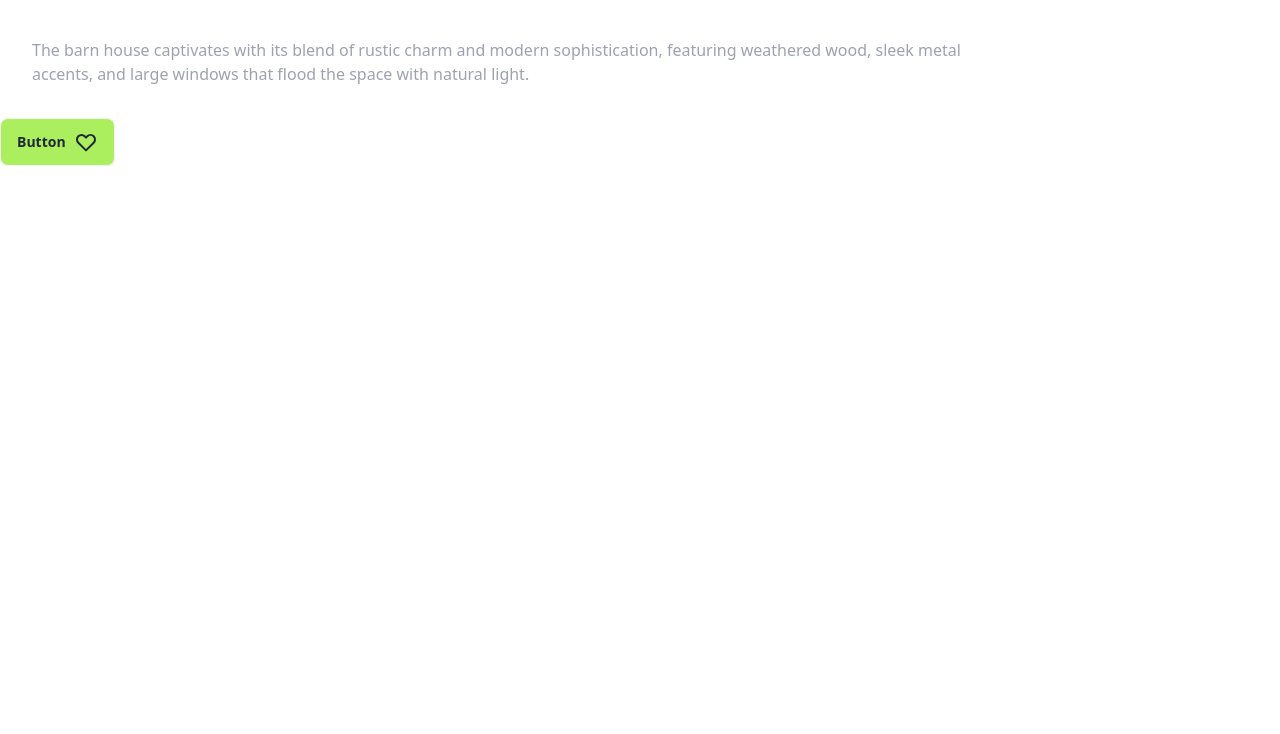
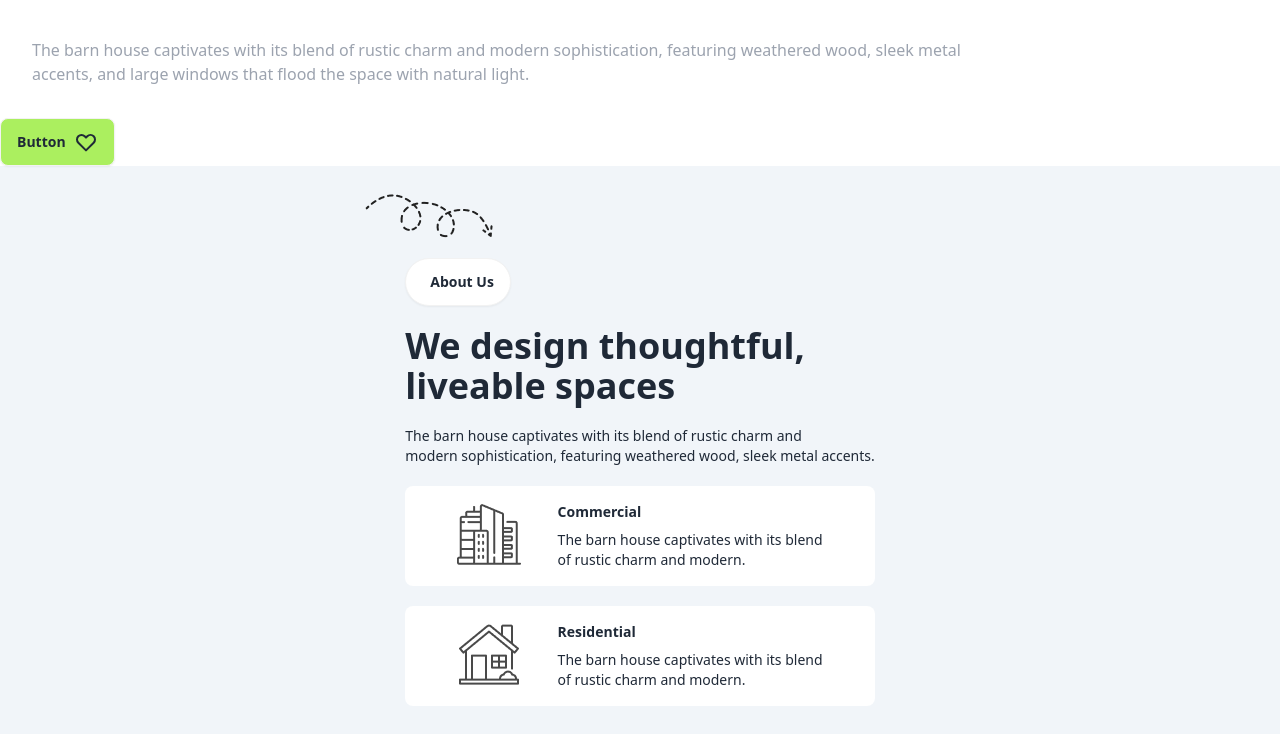
Before and after one commit to JewelRana363/assignment-3, a plain HTML site: page index.html in a window 1280 px wide. Shown: the part 661-1395 px from the top of the page. Before the commit the page ends 827 px from the top, so only its background shows below. Drawn offline with nearby package versions, Linux system fonts and the light colour scheme.

Commit message:
added main

```diff
--- a/index.html
+++ b/index.html
@@ -1,7 +1,7 @@
 <!DOCTYPE html>
 <html lang="en">
 <head>
-    <meta charset="UTF-8">
+    <meta charset="UTF-8" data-theme="light">
     <meta name="viewport" content="width=device-width, initial-scale=1.0">
     <title> House Design</title>
     <!--daisy ui CDN-->
@@ -101,7 +101,54 @@
        </div>
    </header>
     <!--main section-->
-    <main></main>
+
+      <main class="bg-slate-100">
+        <section class="grid justify-center items-center p-7">
+          <div class="">
+            <img class="ml-0 sm:-ml-10" src="assets/Vector.png" alt="">
+          </div>
+          <div class="flex flex-col lg:flex-row gap-10 lg:gap-20 mt-5">
+            <!-- text section -->
+            <div>
+              <button class="btn bg-white rounded-full">
+                <i class="fa-solid fa-arrow-right text-xl"></i> About Us
+              </button>
+              <h1 class="text-2xl sm:text-3xl lg:text-4xl font-bold mt-5">
+                We design thoughtful, <br> liveable spaces
+              </h1>
+              <p class="text-xs sm:text-sm font-medium mt-5">
+                The barn house captivates with its blend of rustic charm and <br> modern sophistication, featuring weathered wood, sleek metal accents.
+              </p>
+
+              <div class="bg-white mt-5 rounded-lg flex flex-col sm:flex-row justify-evenly p-4">
+                <!-- block img section -->
+                <div class="mb-4 sm:mb-0">
+                  <img src="assets/commercial.png" alt="">
+                </div>
+                <!-- block text section -->
+                <div>
+                  <p class="text-sm font-extrabold">Commercial</p>
+                  <p class="mt-2 text-xs sm:text-sm">
+                    The barn house captivates with its blend <br> of rustic charm and modern.
+                  </p>
+                </div>
+              </div>
+
+              <div class="bg-white mt-5 rounded-lg flex flex-col sm:flex-row justify-evenly p-4">
+                <!-- block img section -->
+                <div class="mb-4 sm:mb-0">
+                  <img src="assets/residential.png" alt="">
+                </div>
+                <!-- block text section -->
+                <div>
+                  <p class="text-sm font-extrabold">Residential</p>
+                  <p class="mt-2 text-xs sm:text-sm">
+                    The barn house captivates with its blend <br> of rustic charm and modern.
+                  </p>
+                </div>
+              </div>
+            </div>
+    </main>
     <!--footer section-->
     <footer></footer>
 </body>
```
